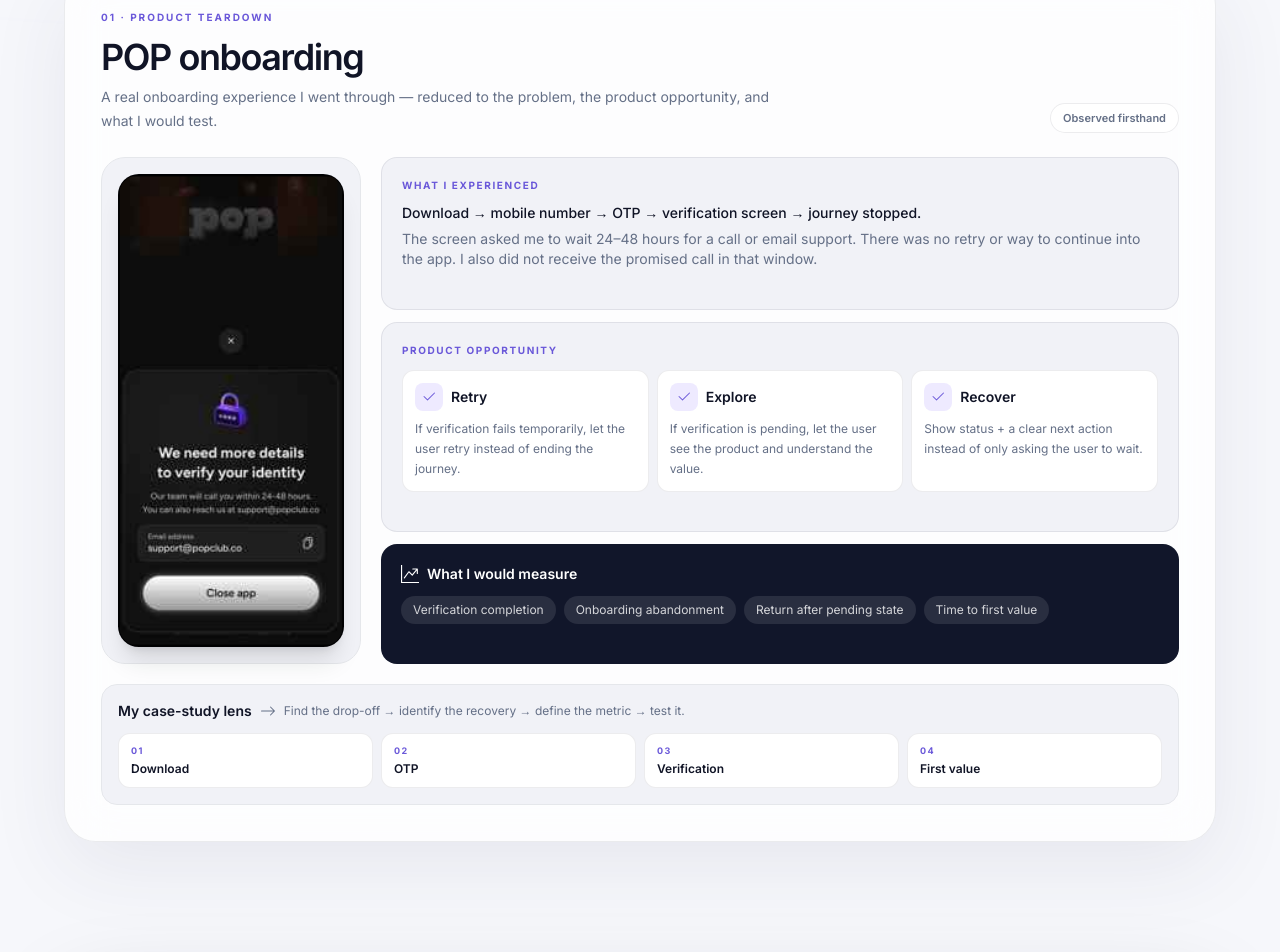
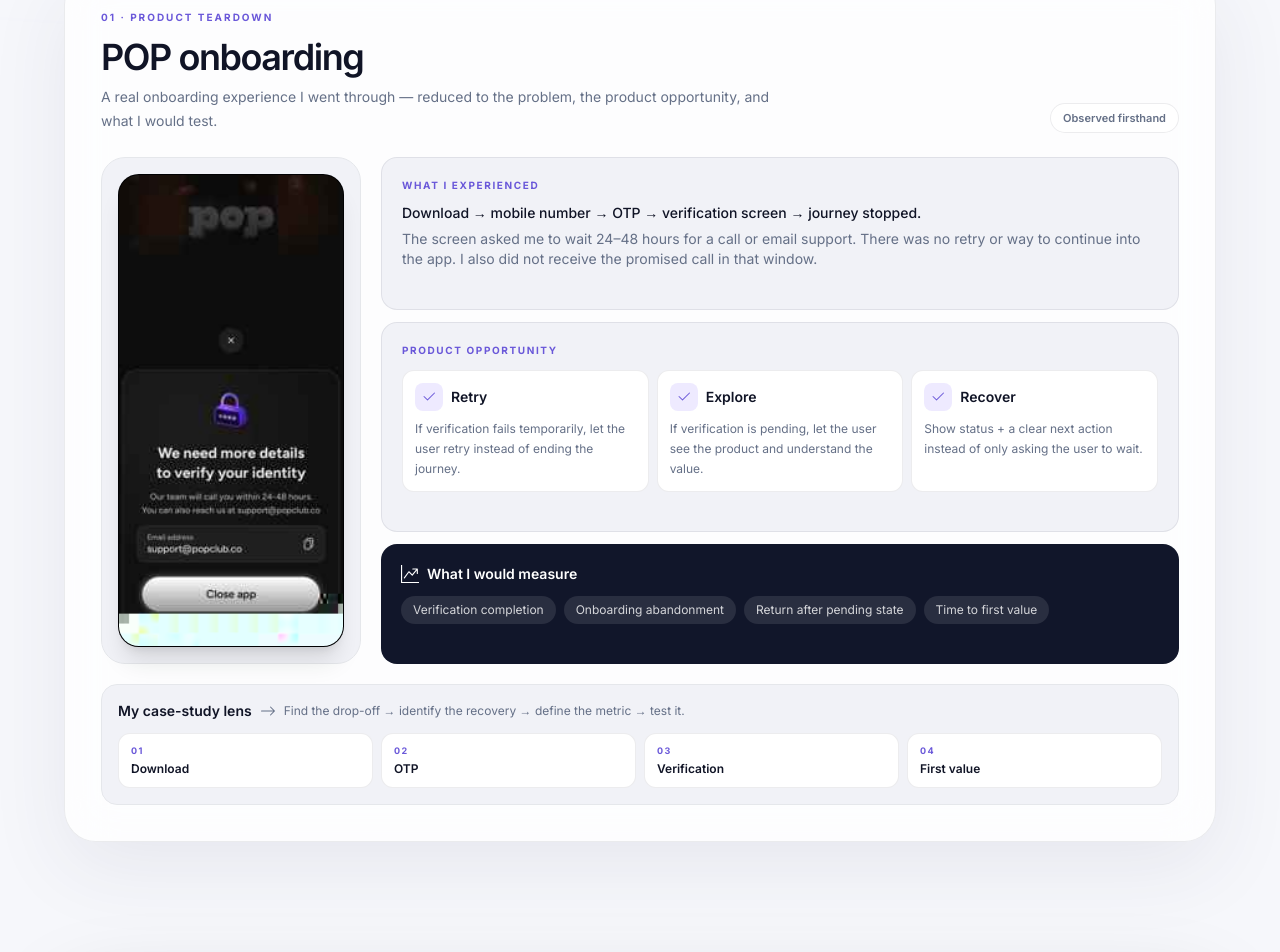
Before and after one commit to Adityachaturvedi2906/AdityaChaturvedi, a Next.js app: page / in a window 1280 px wide. Shown: the part 977-1929 px from the top of the page. Built offline with nearby package versions, Linux system fonts and the light colour scheme; no server answers.

Commit message:
Use actual POP screenshot file

```diff
--- a/components/product-notes.tsx
+++ b/components/product-notes.tsx
@@ -30,7 +30,7 @@ export default function ProductNotes() {
         <div className="mt-6 grid gap-5 lg:grid-cols-[260px_1fr]">
           <div className="flex items-center justify-center rounded-[1.5rem] border bg-[var(--surface-soft)] p-3 sm:p-4">
             <div className="w-full max-w-[235px] overflow-hidden rounded-[1.3rem] border border-[var(--border)] bg-black shadow-xl">
-              <img src="/pop-verification.svg" alt="POP verification screen encountered during onboarding" className="h-auto w-full object-contain" />
+              <img src="/pop-verification.jpg" alt="POP verification screen encountered during onboarding" className="h-auto w-full object-contain" />
             </div>
           </div>
 
```
